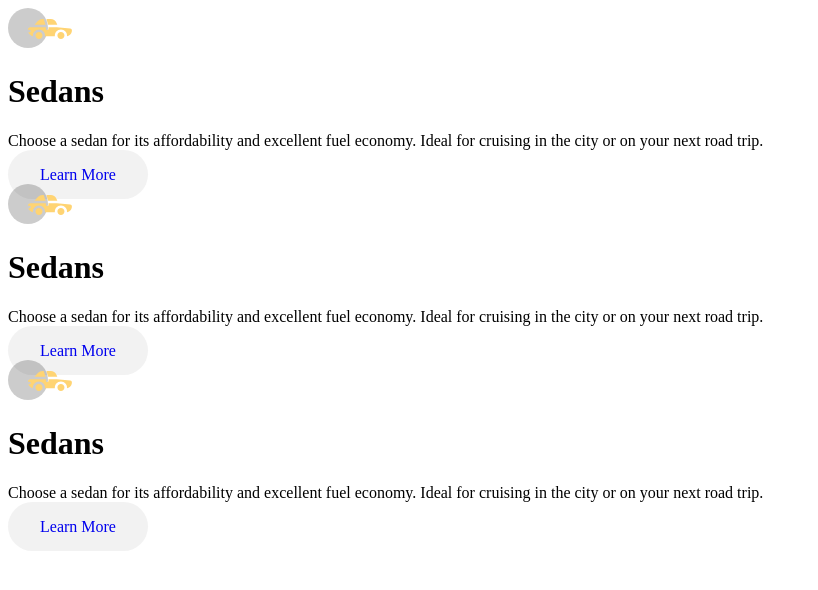
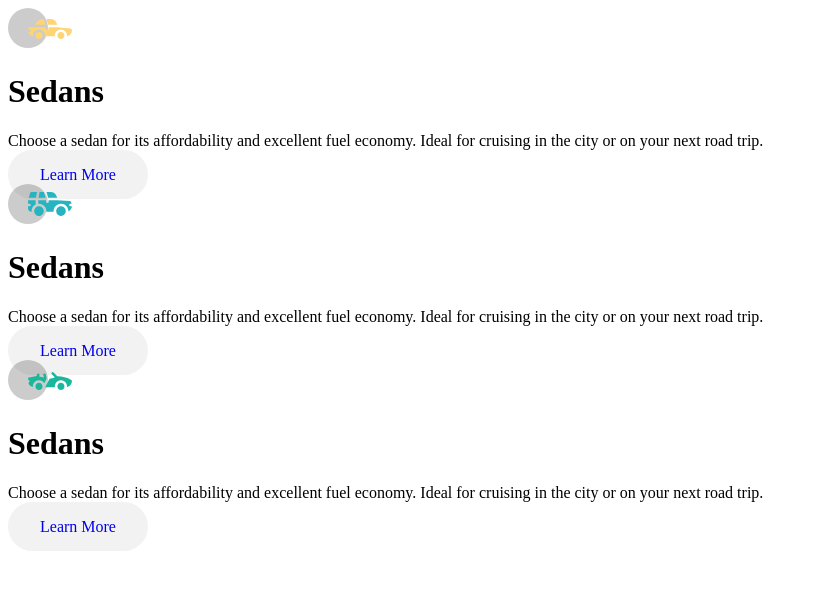
Before and after one commit to erlanggaadptr/3-column-preview-card-component-main, a plain HTML site: page index.html in a window 1280 px wide. Shown: the whole page, without its empty margins (0-818 px from the left). Drawn offline with Linux system fonts and the light colour scheme.

Commit message:
Change the icon for SUVs and Luxury

```diff
--- a/index.html
+++ b/index.html
@@ -33,7 +33,7 @@
           <a href="#" class="btn">Learn More</a>
         </div>
         <div class="card card-two">
-          <img src="images/icon-sedans.svg" alt="Sedans Icon" />
+          <img src="images/icon-suvs.svg" alt="SUVs Icon" />
           <h1>Sedans</h1>
           <p>
             Choose a sedan for its affordability and excellent fuel economy.
@@ -42,7 +42,7 @@
           <a href="#" class="btn">Learn More</a>
         </div>
         <div class="card card-three">
-          <img src="images/icon-sedans.svg" alt="Sedans Icon" />
+          <img src="images/icon-luxury.svg" alt="Luxury Icon" />
           <h1>Sedans</h1>
           <p>
             Choose a sedan for its affordability and excellent fuel economy.
```
